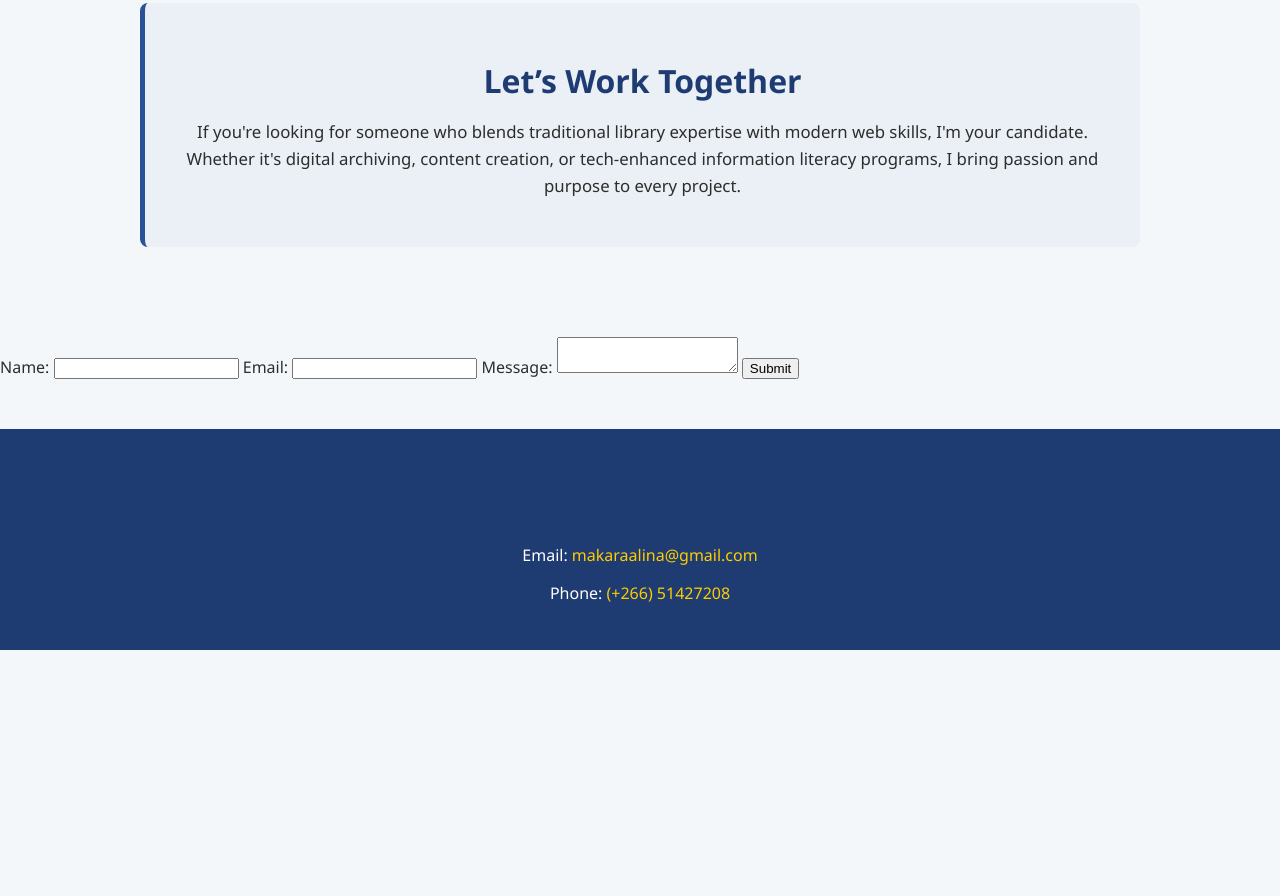
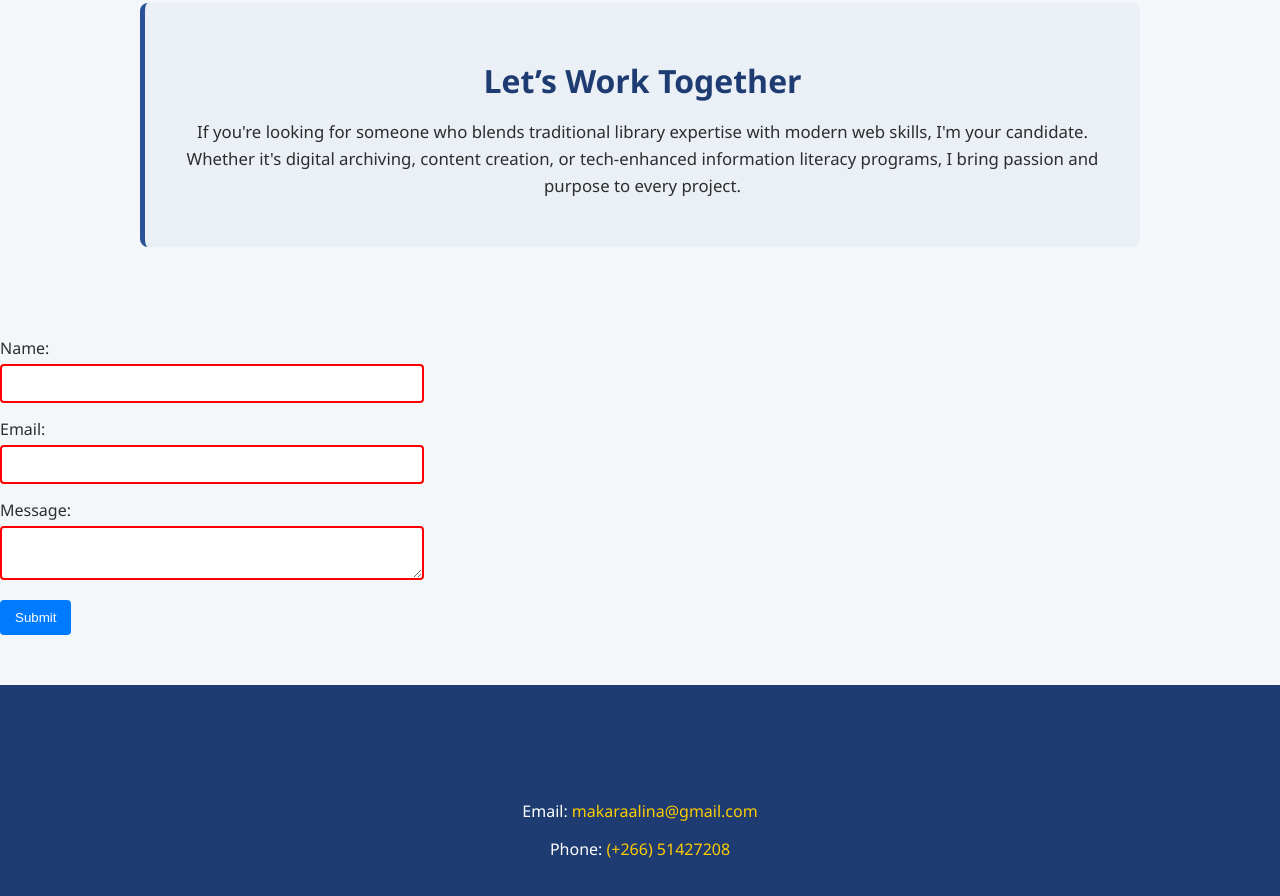
Before and after one commit to likonelo/My-portfolio-website, a plain HTML site: page index.html in a window 1280 px wide. Shown: the part 3805-4701 px from the top of the page. Before the commit the page ends 4455 px from the top, so only its background shows below. Drawn offline with Linux system fonts and the light colour scheme.

Commit message:
Update styles.css
Added a form

```diff
--- a/styles.css
+++ b/styles.css
@@ -119,3 +119,41 @@ footer a {
         margin-right: 20px;
     }
 }
+form {
+    max-width: 400px;
+}
+
+label {
+    display: block;
+    margin-bottom: 5px;
+}
+
+input, textarea {
+    width: 100%;
+    padding: 10px;
+    margin-bottom: 15px;
+    border: 2px solid #ccc;
+    border-radius: 4px;
+    transition: border-color 0.3s;
+}
+
+input:valid, textarea:valid {
+    border-color: green;
+}
+
+input:invalid, textarea:invalid {
+    border-color: red;
+}
+
+button {
+    padding: 10px 15px;
+    background-color: #007BFF;
+    color: white;
+    border: none;
+    border-radius: 4px;
+    cursor: pointer;
+}
+
+button:hover {
+    background-color: #0056b3;
+}
```
